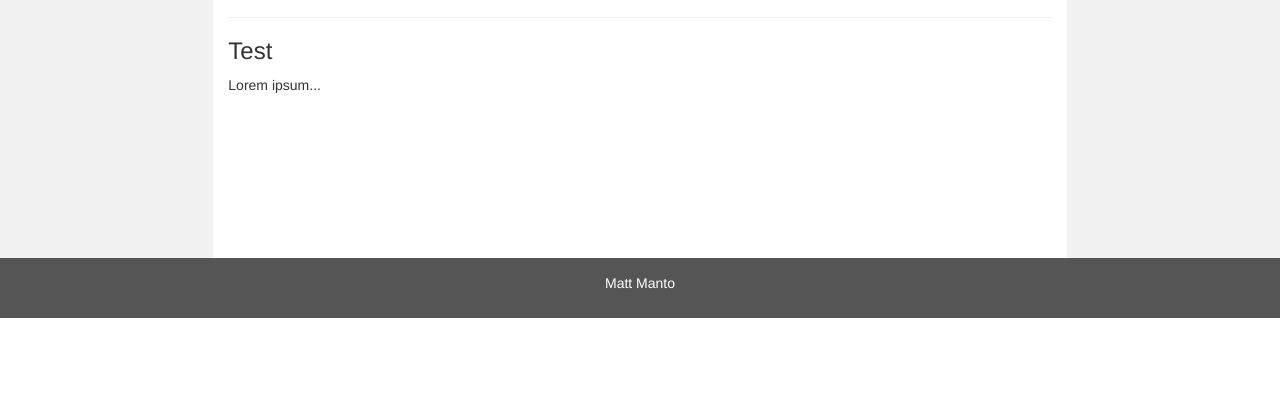
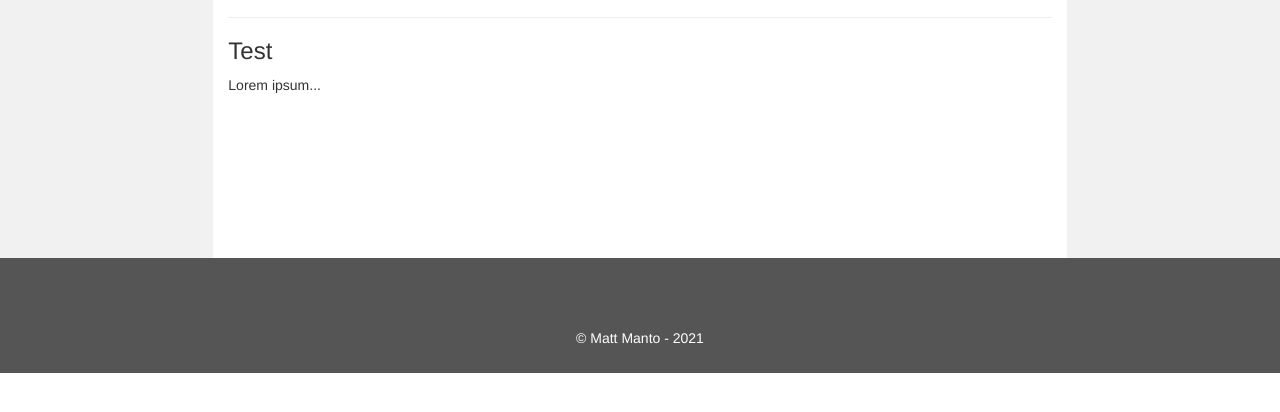
Before and after one commit to lfbvslasfootball/mainsite, a plain HTML site: page index.html in a window 1280 px wide. Shown: the part 244-656 px from the top of the page. Drawn offline with nearby package versions, Linux system fonts and the light colour scheme.

Commit message:
Add files via upload

```diff
--- a/index.html
+++ b/index.html
@@ -35,6 +35,7 @@
       background-color: #555;
       color: white;
       padding: 15px;
+    padding-top: 70px;
     }
 
     /* On small screens, set height to 'auto' for sidenav and grid */
@@ -105,7 +106,7 @@
 </div>
 
 <footer class="container-fluid text-center">
-  <p>Matt Manto</p>
+  <p>&#169; Matt Manto - 2021</p>
 </footer>
 
 </body>
```
